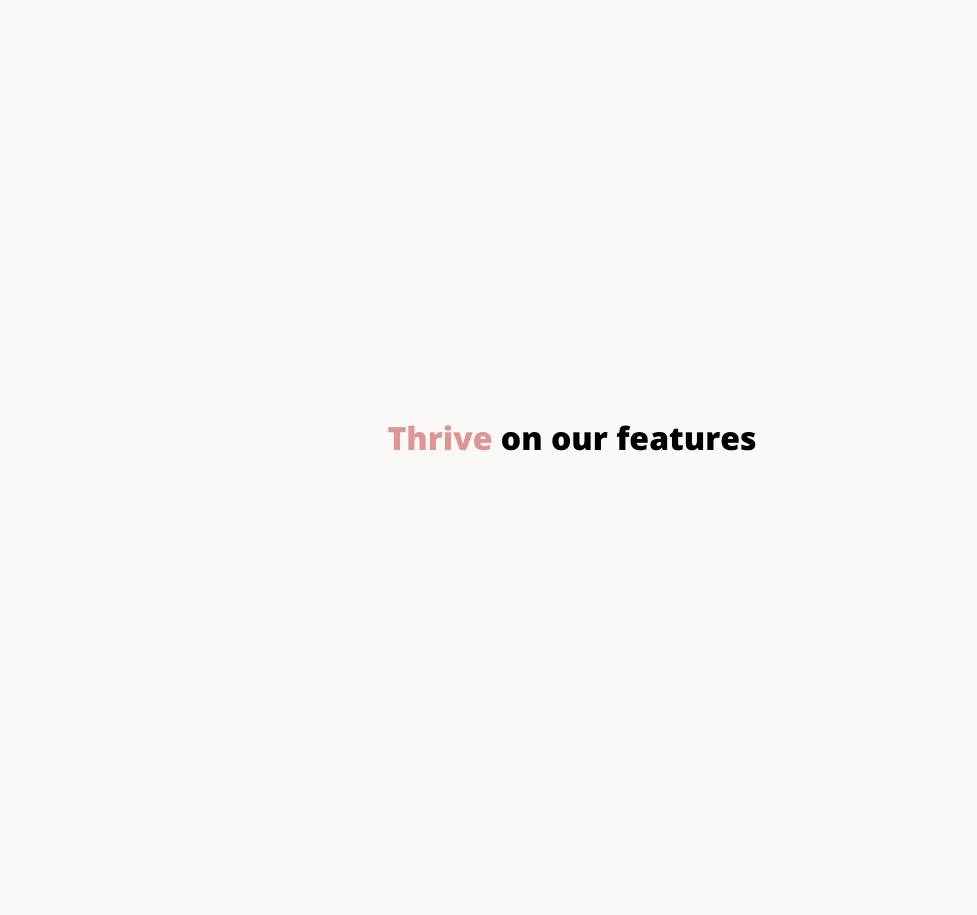
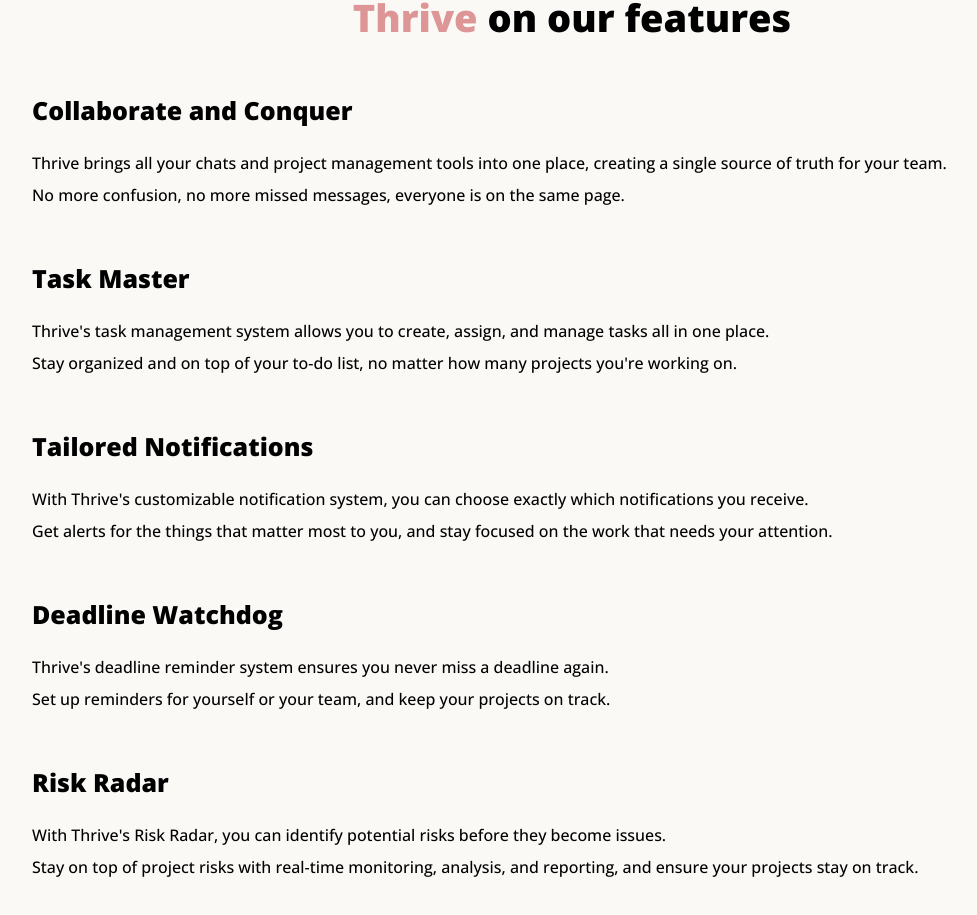
Before and after one commit to BT3103AppDev1/l2-final-project-group-1, a Vue app: page / in a window 1280 px wide. Shown: the part 1163-2078 px from the top of the page, without its empty margins (68-1045 px from the left). Built offline with nearby package versions, Linux system fonts and the light colour scheme.

Commit message:
[LP] Added features title and description

```diff
--- a/src/views/LP.vue
+++ b/src/views/LP.vue
@@ -41,7 +41,64 @@
         </div>
     </div>
     <div class="section" id="section2">
-        <h1> <span style="color: var(--primary)"> Thrive </span> on our features </h1>
+        <div class="title-2"> <span style="color: var(--primary)"> Thrive </span> on our features </div>
+        <div class="features">
+            <div class="feature" id="feature1">
+                <div class="feature-text">
+                    <div class="feature-title">
+                        <span class="text"> Collaborate and Conquer </span>
+                    </div>
+                    <div class="feature-desc">
+                        <span class="text"> Thrive brings all your chats and project management tools into one place, creating a single source of truth for your team. <br>
+                            No more confusion, no more missed messages, everyone is on the same page. </span>
+                    </div>
+                </div>
+            </div>
+            <div class="feature" id="feature2">
+                <div class="feature-text">
+                    <div class="feature-title">
+                        <span class="text"> Task Master </span>
+                    </div>
+                    <div class="feature-desc">
+                        <span class="text"> Thrive's task management system allows you to create, assign, and manage tasks all in one place. <br>
+                            Stay organized and on top of your to-do list, no matter how many projects you're working on. </span>
+                    </div>
+                </div>
+            </div>
+            <div class="feature" id="feature3">
+                <div class="feature-text">
+                    <div class="feature-title">
+                        <span class="text"> Tailored Notifications </span>
+                    </div>
+                    <div class="feature-desc">
+                        <span class="text"> With Thrive's customizable notification system, you can choose exactly which notifications you receive. <br>
+                            Get alerts for the things that matter most to you, and stay focused on the work that needs your attention. </span>
+                    </div>
+                </div>
+            </div>
+            <div class="feature" id="feature4">
+                <div class="feature-text">
+                    <div class="feature-title">
+                        <span class="text"> Deadline Watchdog </span>
+                    </div>
+                    <div class="feature-desc">
+                        <span class="text"> Thrive's deadline reminder system ensures you never miss a deadline again. <br>
+                            Set up reminders for yourself or your team, and keep your projects on track. </span>
+                    </div>
+                </div>
+            </div>
+            <div class="feature" id="feature5">
+                <div class="feature-text">
+                    <div class="feature-title">
+                        <span class="text"> Risk Radar </span>
+                    </div>
+                    <div class="feature-desc">
+                        <span class="text"> With Thrive's Risk Radar, you can identify potential risks before they become issues. <br>
+                            Stay on top of project risks with real-time monitoring, analysis, and reporting, and ensure your projects stay on track. </span>
+                    </div>
+                </div>
+            </div>
+        </div>
     </div>
     <div class="section" id="section3">
         <div class="left-container-3">
@@ -254,11 +311,10 @@ export default {
 #section2 {
     min-height: 200vh;
     display: flex;
-    justify-content: center;
     align-items: center;
     flex-flow: column wrap;
     position: relative;
-    flex-direction: row;
+    flex-direction: column;
     z-index: 2;
 }
 
@@ -428,6 +484,32 @@ export default {
   font-weight: 500;
 }
 
+.features {
+    display: flex;
+    flex-direction: flex column;
+    flex-flow: column wrap;
+    align-items: left;
+    width: 100%;
+    height: 100%;
+}
+
+.feature {
+    margin-top: 50px;
+    padding-left: 100px;
+    flex-direction: row;
+    flex-flow: row wrap;
+    display: flex;
+}
+
+.feature-title {
+    font-weight: 800;
+    font-size: 25px;
+    margin-bottom: 20px;
+}
+
+.feature-desc {
+    line-height: 2;
+}
 .left-container-3 {
     width: 42%;
     padding-left: 20px;
@@ -534,6 +616,12 @@ export default {
     font-weight: 900;
     text-align: center;
     padding-top: 100px;
+}
+
+.title-2 {
+    font-size: 38px;
+    font-weight: 900;
+    text-align: center;
 }
 
 .email-container {
```
